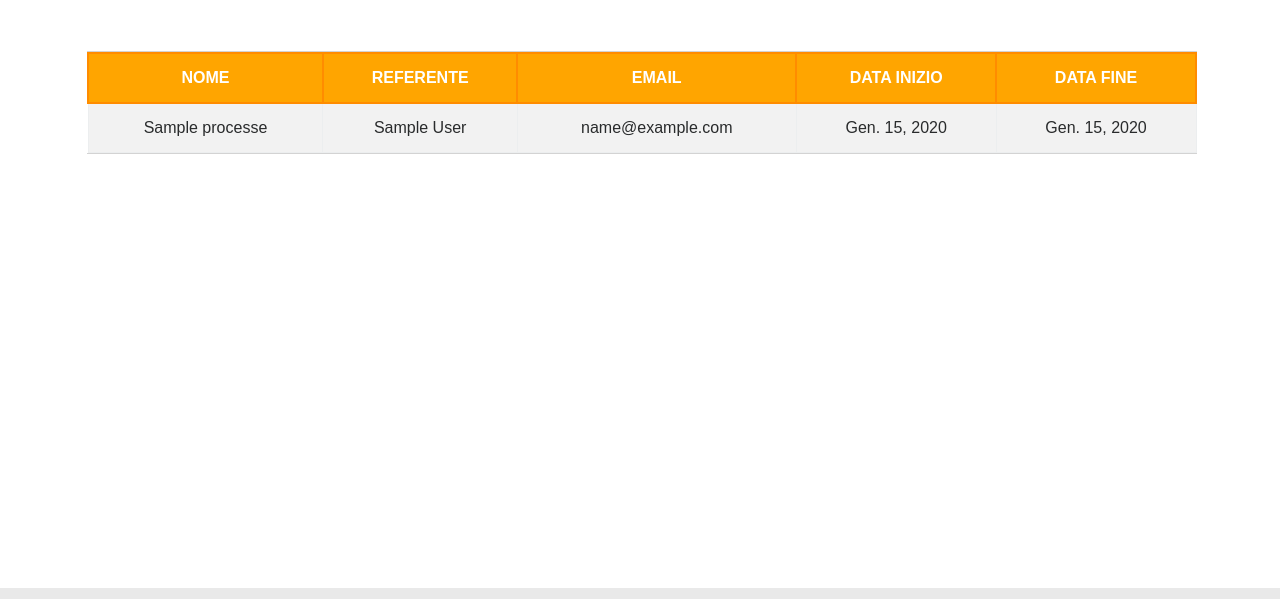
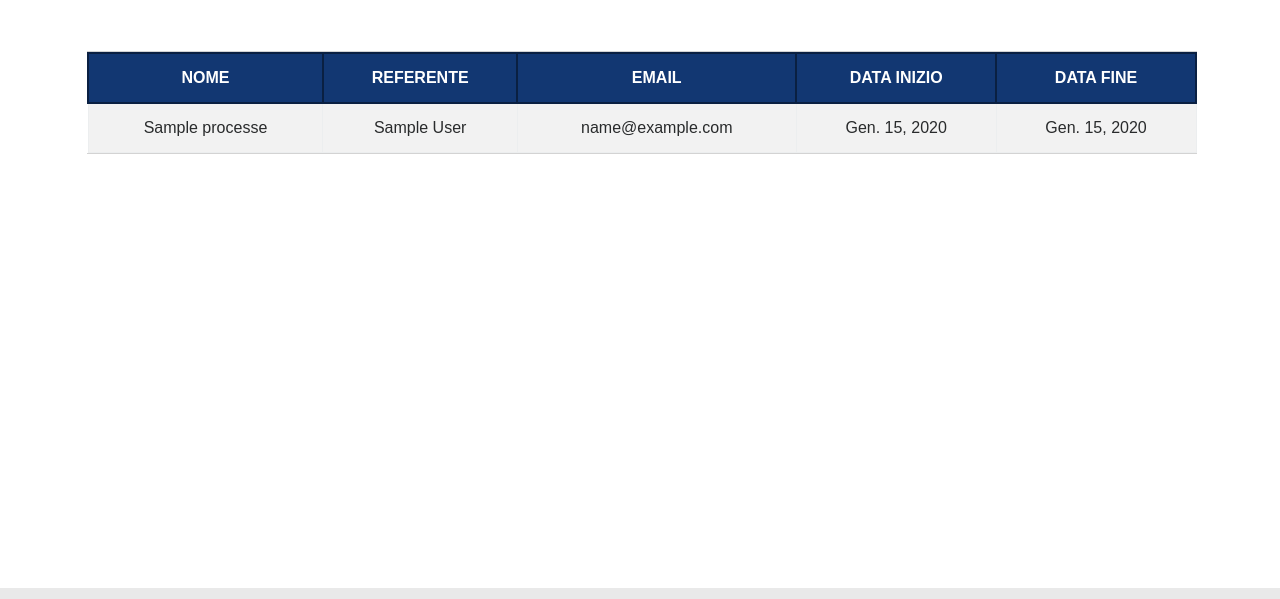
Before and after one commit to DavideTonin99/djfantamarconi, a Django app: page /processes/ in a window 1280 px wide. Shown: the part 156-755 px from the top of the page. Run offline with Django 3.2, Linux system fonts and the light colour scheme; tables that the repository leaves empty hold one stand-in row (values such as "Sample post"); some libraries are stand-ins or nearby versions.

Commit message:
Some fix

```diff
--- a/static/css/style.css
+++ b/static/css/style.css
@@ -67,9 +67,9 @@ td, th {
 
 th {
     text-align: center;
-    background: orange;
+    background: #123772;
     color: white;
-    border: 2px solid darkorange !important;
+    border: 2px solid #0a2042 !important;
 }
 
 .role {
--- a/static/js/timeline.js
+++ b/static/js/timeline.js
@@ -1,6 +1,6 @@
 function draw_timeline() {
     // console.log(timeline_data);
-    $('#content').append("<div id='timeline-div' style = 'height:400px'></div>");
+    $("<div id='timeline-div' style = 'height:400px'></div>").insertBefore('#add-timeline');
     var container = document.getElementById('timeline-div');
 
     var chart = new google.visualization.Timeline(container);
```
